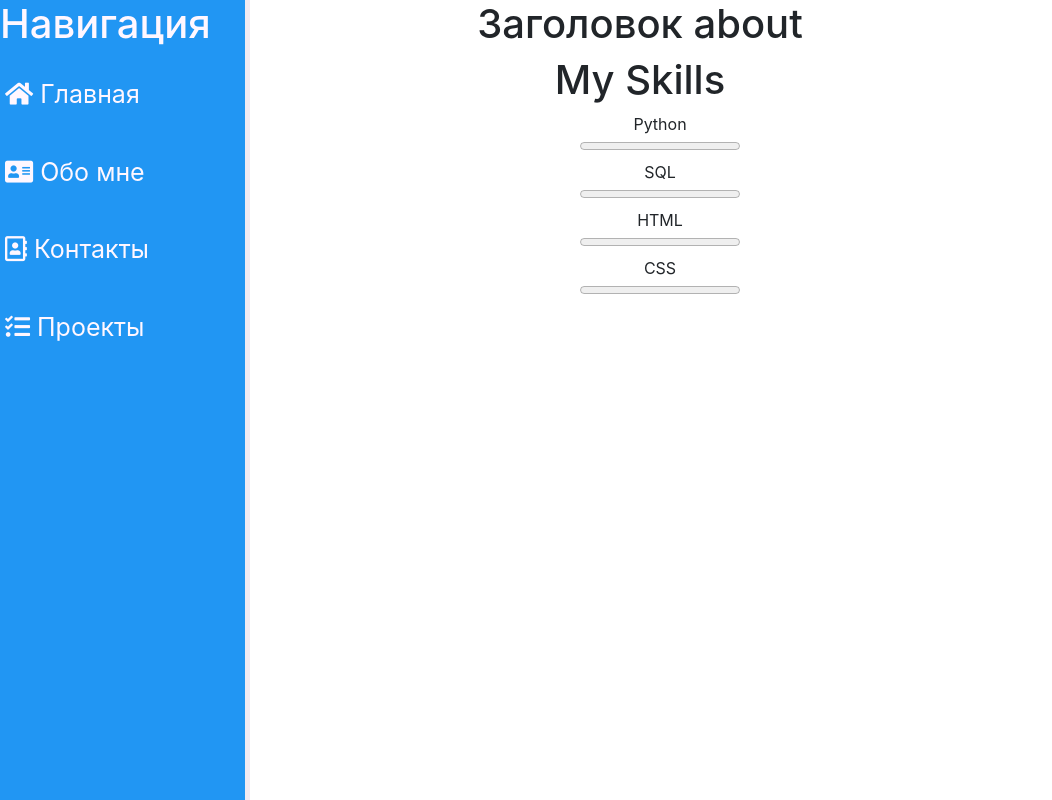
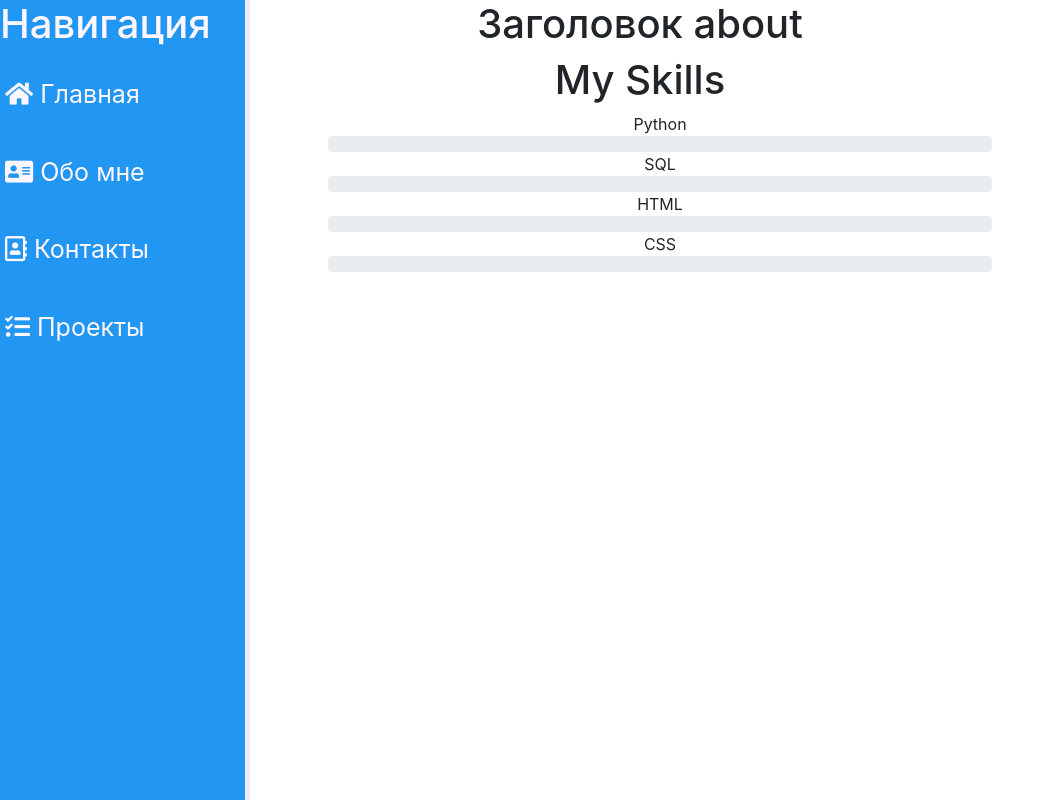
Before and after one commit to Vemnym/my_first_site, a Django app: page /about in a window 1280 px wide. Shown: the whole page, without its empty margins (0-1052 px from the left). Run offline with Django 3.2, Linux system fonts and the light colour scheme; data that the repository does not hold is empty; some libraries are stand-ins or nearby versions.

Commit message:
Added about.css file for about.html

```diff
--- /dev/null
+++ b/mysite/main/static/main/about.css
@@ -0,0 +1,9 @@
+div.section{
+    width:55%;
+    margin-left: auto;
+    margin-right: auto;
+}
+
+div.section ul{
+    list-style: none;
+}
--- a/mysite/main/templates/main/about.html
+++ b/mysite/main/templates/main/about.html
@@ -1,4 +1,8 @@
 {% extends 'main/layout.html' %}
+{% load static %}
+{% block styles %}
+<link rel="stylesheet" href="{% static 'main/about.css' %}">
+{% endblock %}
 
 {% block title %}
 Название страници about
@@ -10,23 +14,26 @@
             <h1><span>My Skills</span></h1>
             <ul>
                 <li>Python <br />
-                    <progress min="0" max="100" value='{{data.0}}'></progress>
-
+                    <div class="progress">
+                        <div class="progress-bar bg-success" role="progressbar" style="width: {{data.0}}%;"></div>
+                    </div>
                 </li>
                 <li>SQL <br />
-                    <progress min="0" max="100" value='{{data.1}}'></progress>
+                    <div class="progress">
+                        <div class="progress-bar bg-success" role="progressbar" style="width: {{data.1}}%;"></div>
+                    </div>
                 </li>
                 <li>HTML <br />
-                    <progress min="0" max="100" value='{{data.2}}'></progress>
+                    <div class="progress">
+                        <div class="progress-bar progress-bar-striped progress-bar-animated" role="progressbar" style="width: {{data.2}}%;"></div>
+                    </div>
                 </li>
                 <li>CSS <br />
-                    <progress min="0" max="100" value='{{data.3}}'></progress>
+                     <div class="progress">
+                        <div class="progress-bar progress-bar-striped progress-bar-animated" role="progressbar" style="width: {{data.3}}%;"></div>
+                    </div>
                 </li>
             </ul>
         </div>
 
-
-{% for res in result %}
-   <p>{{res}}</p>
-{% endfor%}
 {% endblock %}
```
